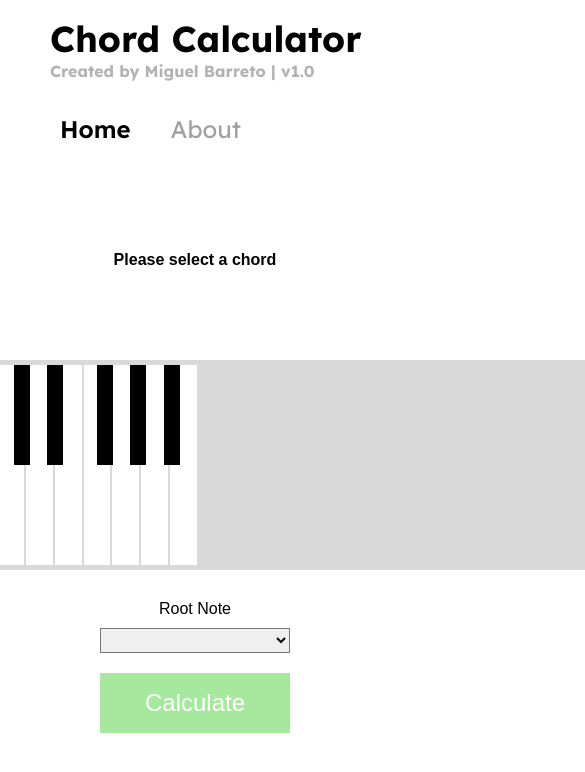
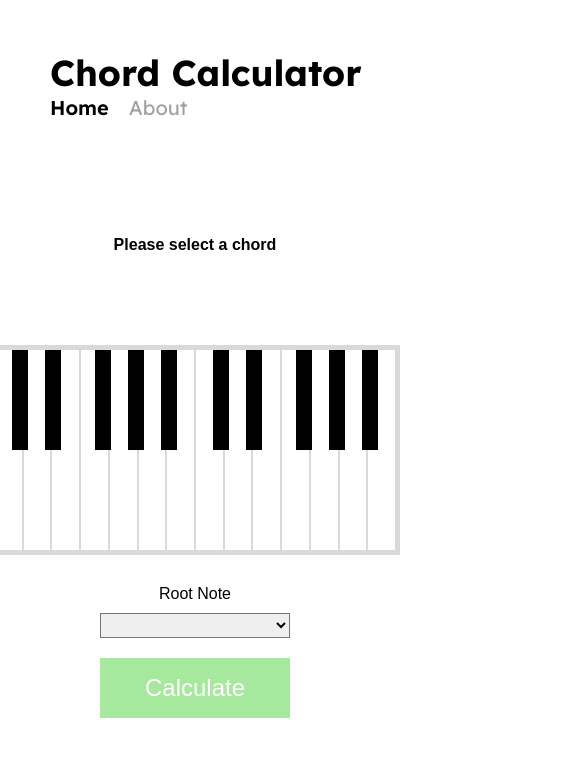
Before and after one commit to mbdguitar/chord-calculator, a React (Create React App) app: page /home in a window 390 px wide. Shown: the top 772 px of the page, 585 px wide, since content can reach past the window. Built offline with nearby package versions, Linux system fonts and the light colour scheme.

Commit message:
Add responsiveness to program

```diff
--- a/src/modules/About.module.css
+++ b/src/modules/About.module.css
@@ -1,7 +1,7 @@
 .about {
     font-family: 'Lexend', Helvetica, sans-serif;
-    display: flex;
-    flex-direction: column;
+    display: grid;
+    grid-template-columns: 50px 1fr 50px;
 }
 
 h2 {
@@ -9,8 +9,8 @@ h2 {
 }
 
 section {
-    margin: 10px 0;
-    padding: 0 50px;
+    margin: 20px 0;
+    grid-column: 2 / 3;
 }
 
 .contact_form_container form {
@@ -155,3 +155,9 @@ section {
 .about_submit_button:hover {
     background-color: #2e2e2e;
 }
+
+@media screen and (max-width: 590px) {
+    .about section {
+        padding: 0 50px 0 0;
+    }
+}
--- a/src/modules/KeyContainer.module.css
+++ b/src/modules/KeyContainer.module.css
@@ -24,6 +24,7 @@
 .white_active {
   background-color: #BD0000;
   color: white;
+  transition: 0.1s;
 }
 
 .white_active p {
--- a/src/modules/Keyboard.module.css
+++ b/src/modules/Keyboard.module.css
@@ -6,3 +6,15 @@
   gap: 2px;
   z-index: 0;
 }
+
+@media screen and (max-width: 880px) {
+  .keyboard_container {
+    width: 600px;
+  }
+}
+
+@media screen and (max-width: 660px) {
+  .keyboard_container {
+    width: 400px;
+  }
+}
--- a/src/modules/Navbar.module.css
+++ b/src/modules/Navbar.module.css
@@ -1,14 +1,18 @@
+header {
+    height: 145px;
+}
+
 .nav {
+    padding: 50px 0 30px 0;
     display: flex;
     flex-wrap: wrap;
-    height: 160px;
     align-items: center;
     justify-content: space-between;
     font-family: 'Lexend', Helvetica, sans-serif;
 }
 
 .title {
-    padding: 0 0 0 50px;
+    padding: 0 50px;
 }
 
 .title h1{
@@ -26,15 +30,17 @@
 .menu {
     padding: 0 30px 0 0;
     font-family: 'Lexend', Helvetica, sans-serif;
+    font-size: 24px;
 }
 
 .menu ul {
     display: inline-flex;
+    align-items: center;
+    padding-inline-start: 0;
 }
 
 .menu li {
     padding: 0 20px;
-    font-size: 24px;
     list-style: none;
 }
 
@@ -43,10 +49,52 @@
 }
 
 .nav_link_active {
-    color: rgb(0, 0, 0);
+    color: #000000;
     font-weight: 600;
+    transition: 0.3s;
 }
 
 .nav_link_inactive {
     color: rgb(160, 160, 160);
+    transition: 0.3s;
 }
+
+.nav_link_inactive:hover {
+    color: #000;
+    transition: 0.3s;
+}
+
+@media screen and (max-width: 662px) {
+    .nav {
+        align-items: center;
+        justify-content: start;
+        font-family: 'Lexend', Helvetica, sans-serif;
+    }
+
+    .title {
+        text-wrap: nowrap;
+    }
+
+    .title h1 {
+        font-size: 36px;
+    }
+
+    .title p {
+        display: none;
+    }
+
+    .menu {
+        font-size: 20px;
+        padding: 0 50px;
+    }
+
+    .menu ul {
+        display: inline-flex;
+        align-content: start;
+    }
+
+    .menu li {
+        list-style: none;
+        padding: 0 20px 0 0;
+    }
+}
```
